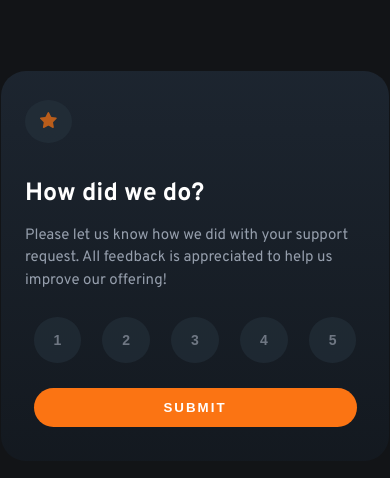
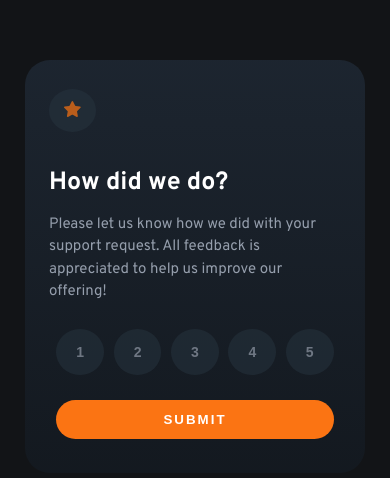
Before and after one commit to Tolexia/rating_card_component, a React app: page / in a window 390 px wide. Shown: the part 156-634 px from the top of the page. Built offline with nearby package versions, Linux system fonts and the light colour scheme.

Commit message:
fix responsive width

```diff
--- a/src/styles/Card.css
+++ b/src/styles/Card.css
@@ -5,10 +5,10 @@
     padding: 1.5em;
     text-align: left;
     width:340px;
-    max-width: 100vw;
-    max-height: 100vw;
+    max-width: 90vw;
     border-radius: 25px;
     transition: all 0.4s;
+    box-sizing: border-box;
 }
 
 .Card h3 {
```
